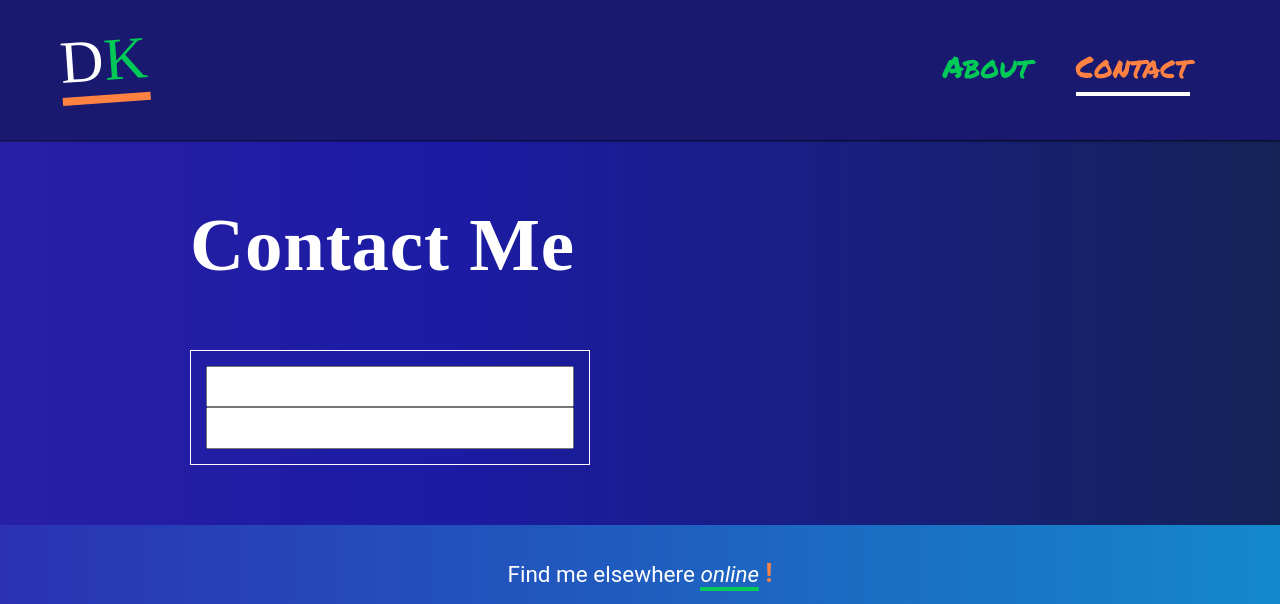
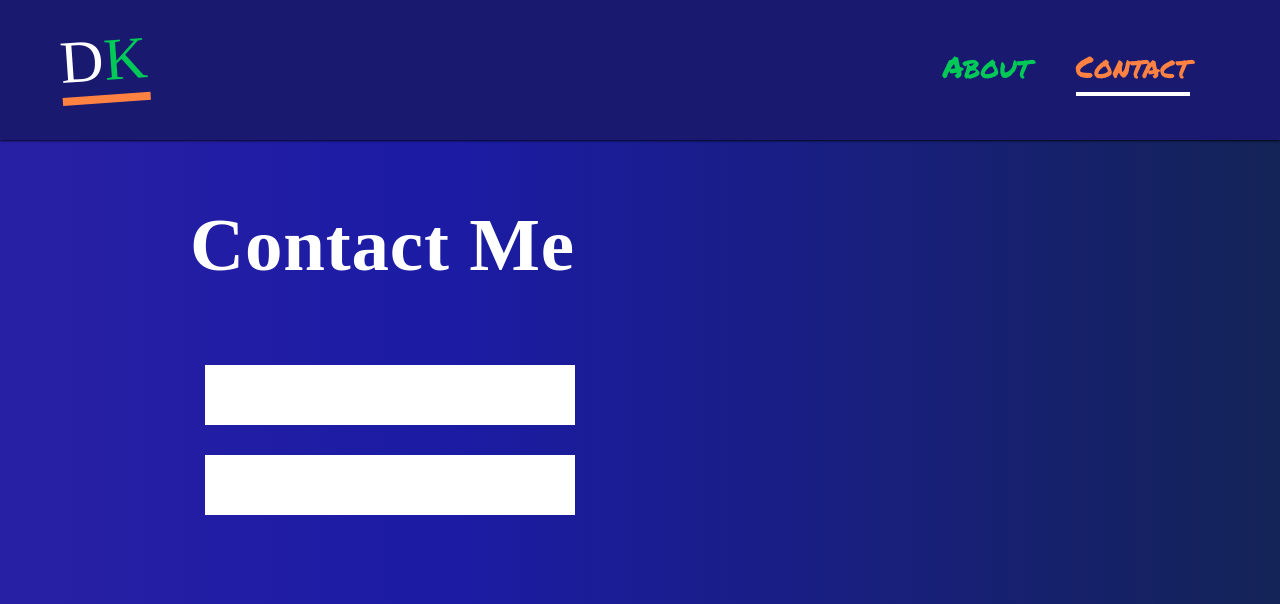
Before and after one commit to dkempton12/portfolio-2021, a Gatsby site: page /contact in a window 1280 px wide. Shown: the top 604 px of the page. Built offline with nearby package versions, Linux system fonts and the light colour scheme; Gatsby itself is replaced by a stand-in of ours; a web font is replaced by a local one.

Commit message:
more input styling

```diff
--- a/src/components/Form/FormFields/Input/input.scss
+++ b/src/components/Form/FormFields/Input/input.scss
@@ -1,8 +1,11 @@
 .input {
+  height: 60px;
   width: 100%;
+  margin-bottom: 30px;
   padding: 10px 1rem;
+  border: 1px solid transparent;
   outline: 0;
-  font-size: 1rem;
+  font-size: 1.5rem;
 
   &:active,
   :focus {
--- a/src/components/Form/form.scss
+++ b/src/components/Form/form.scss
@@ -1,5 +1,5 @@
 .form {
   width: 400px;
   padding: 1rem;
-  border: 1px solid #fff;
+  // border: 1px solid #fff;
 }
```
